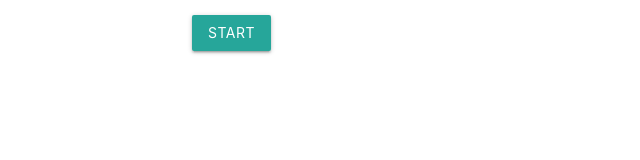
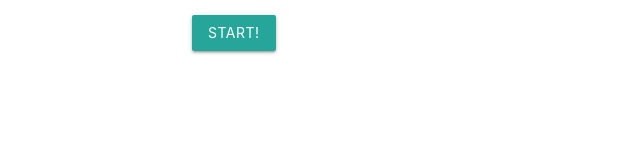
Before and after one commit to JSeeley/runwaySPA, a plain HTML site: page index.html in a window 1280 px wide. Shown: the full height of the page, 0-640 px from the left. Drawn offline with nearby package versions, Linux system fonts and the light colour scheme.

Commit message:
test commit from vs code

```diff
--- a/index.html
+++ b/index.html
@@ -19,7 +19,7 @@
             <input type="text" name="input" id="input">
         </div>
         <div class="controls" id="controls">
-          <button id="start-btn" class="start-btn btn">Start</button>
+          <button id="start-btn" class="start-btn btn">Start!</button>
           <button id="next-btn" class="next-btn btn hide">Next</button>
           <button id="yes-btn4" class="next-btn btn yes hide">Yes</button>
           <button id="no-btn4" class="next-btn btn no hide">No</button>
```
